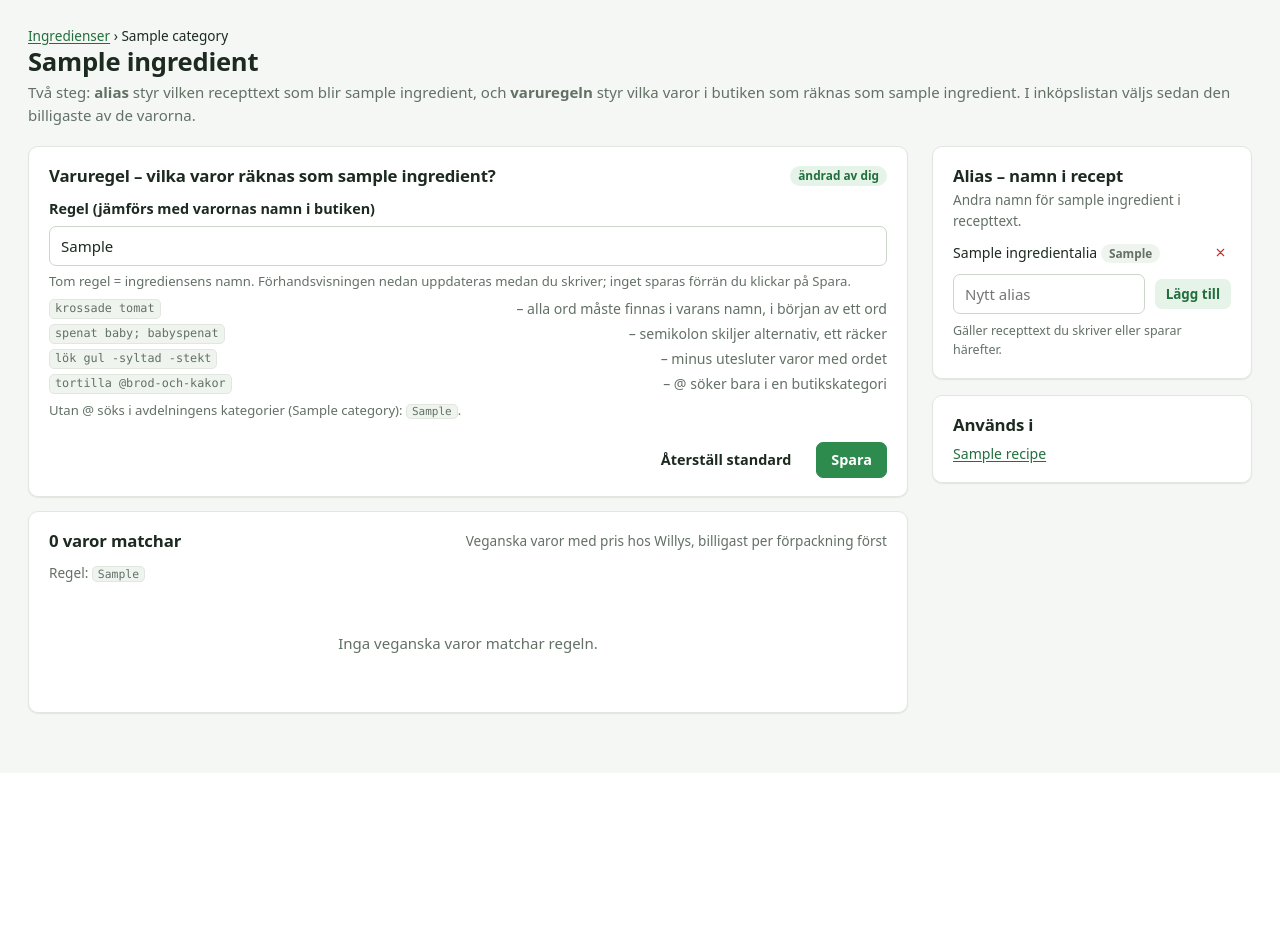
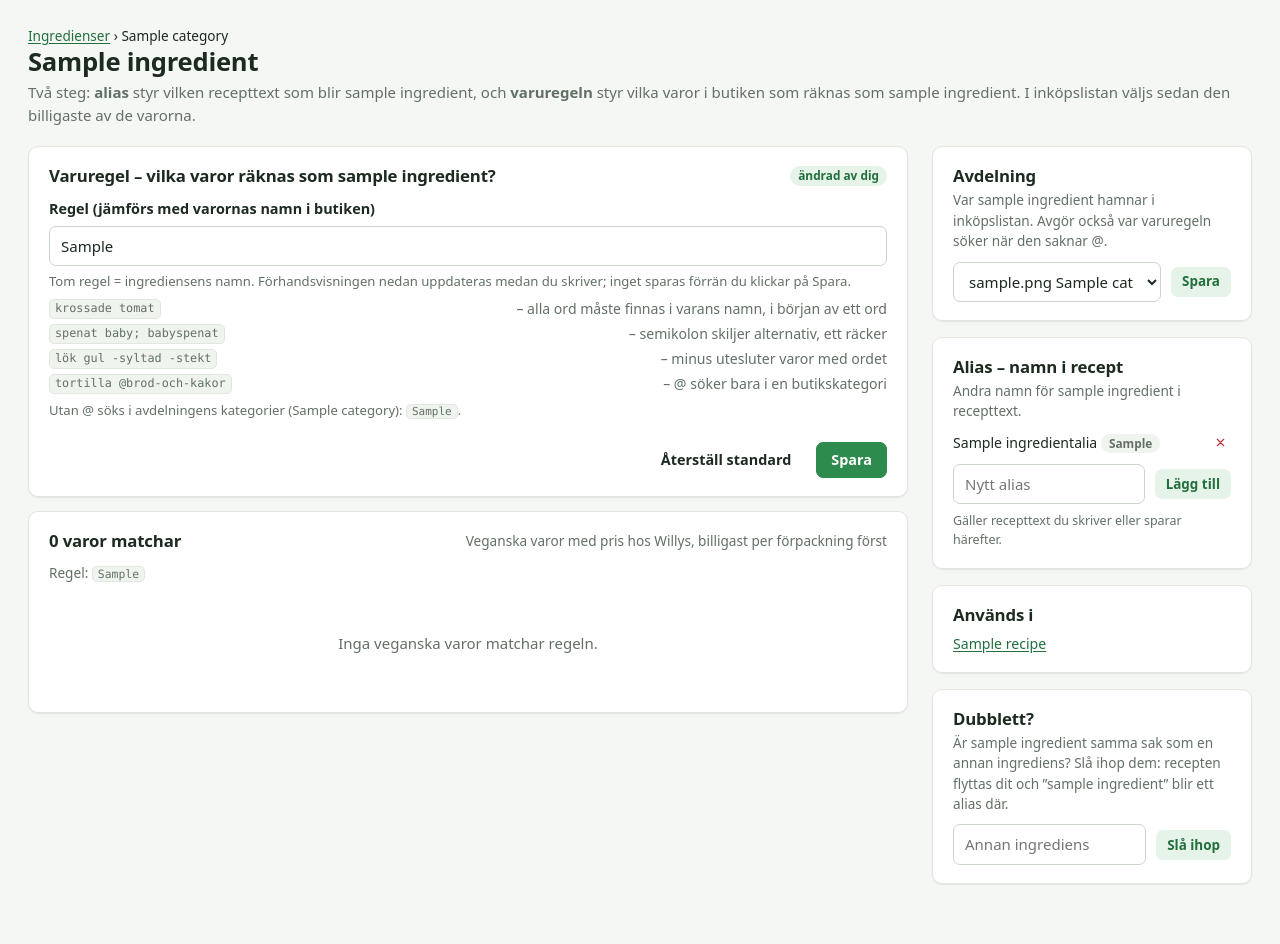
Before and after one commit to fsson/veggohandla, a Django app: page /ingredienser/1/ in a window 1280 px wide. Shown: the part 61-1005 px from the top of the page. Before the commit the page ends 776 px from the top, so only its background shows below. Run offline with Django 5.2, Linux system fonts and the light colour scheme; tables that the repository leaves empty hold one stand-in row (values such as "Sample post").

Commit message:
Let ingredients be merged, deleted and moved to another section

```diff
--- a/core/services/ingredients.py
+++ b/core/services/ingredients.py
@@ -1,4 +1,5 @@
-"""The ingredient page: see and change which products an ingredient matches, and its aliases.
+"""The ingredient page: see and change which products an ingredient matches, its aliases,
+and merge duplicates ("gulcurry" created from a recipe when "Curry" already existed).
 
 A match rule is previewed before it is saved, so the effect of every word is visible:
 which vegan products it picks up, and which ones a `-word` keeps out.
@@ -9,8 +10,11 @@ from __future__ import annotations
 import copy
 from dataclasses import dataclass, field
 
+from django.db import transaction
+from django.db.models.functions import Lower
+
 from core import seed_data
-from core.models import Ingredient, IngredientAlias, Product
+from core.models import Category, Ingredient, IngredientAlias, Product, RecipeIngredient, ShoppingItemState
 from core.services import catalog
 from core.services.recipes import resolve
 
@@ -82,3 +86,41 @@ def add_alias(ingredient: Ingredient, name: str) -> str:
         return f"”{name}” används redan av {taken.name}." if taken != ingredient else f"”{name}” finns redan."
     IngredientAlias.objects.create(ingredient=ingredient, name=name[:80])
     return ""
+
+
+def set_section(ingredient: Ingredient, category: Category) -> None:
+    """Set the shopping-list section. It also decides where a rule without @ looks for products."""
+    ingredient.category = category
+    ingredient.save(update_fields=["category"])
+
+
+def named(name: str) -> Ingredient | None:
+    """The ingredient whose own name (not an alias) is `name`."""
+    key = " ".join((name or "").split()).lower()
+    return Ingredient.objects.annotate(lname=Lower("name")).filter(lname=key).first()
+
+
+@transaction.atomic
+def merge(source: Ingredient, target: Ingredient) -> None:
+    """Make `source` part of `target`: recipes use `target`, and the name becomes an alias.
+
+    Recipe lines keep their amounts and notes. `target` keeps its rule and chosen product.
+    """
+    if source.pk == target.pk:
+        raise ValueError("cannot merge an ingredient into itself")
+    RecipeIngredient.objects.filter(ingredient=source).update(ingredient=target)
+    # Shopping list changes ("already at home") follow, unless the week already has one for target.
+    taken = ShoppingItemState.objects.filter(ingredient=target).values("week")
+    ShoppingItemState.objects.filter(ingredient=source).exclude(week__in=taken).update(ingredient=target)
+    source.aliases.update(ingredient=target)
+    name = source.name.lower()
+    source.delete()  # cascades the shopping states left behind
+    IngredientAlias.objects.create(ingredient=target, name=name)
+
+
+def delete(ingredient: Ingredient) -> str:
+    """Delete an ingredient no recipe uses. Returns an error message, or "" when deleted."""
+    if ingredient.uses.exists():
+        return f"{ingredient.name} används i recept – slå ihop den med en annan ingrediens i stället."
+    ingredient.delete()
+    return ""
--- a/core/templates/core/ingredient_detail.html
+++ b/core/templates/core/ingredient_detail.html
@@ -45,6 +45,16 @@
   </div>
 
   <aside class="aside">
+    <div class="card">
+      <h2 style="margin-bottom:4px">Avdelning</h2>
+      <p class="small muted" style="margin-bottom:10px">Var {{ ingredient.name|lower }} hamnar i inköpslistan. Avgör också var varuregeln söker när den saknar @.</p>
+      <form method="post" action="{% url 'ingredient_section' ingredient.pk %}" class="row">{% csrf_token %}
+        <select name="category" aria-label="Avdelning" class="grow">
+          {% for c in categories %}<option value="{{ c.pk }}"{% if c.pk == ingredient.category_id %} selected{% endif %}>{{ c.icon }} {{ c.name }}</option>{% endfor %}
+        </select>
+        <button class="btn sm soft">Spara</button>
+      </form>
+    </div>
     <div class="card" id="alias-list">{% include "core/partials/alias_list.html" %}</div>
     <div class="card">
       <h2 style="margin-bottom:8px">Används i</h2>
@@ -52,6 +62,24 @@
       <ul class="plain-list">{% for r in recipes %}<li><a class="link" href="{% url 'recipe_detail' r.pk %}">{{ r.name }}</a></li>{% endfor %}</ul>
       {% else %}<p class="small muted">Inga recept.</p>{% endif %}
     </div>
+    <div class="card">
+      <h2 style="margin-bottom:4px">Dubblett?</h2>
+      <p class="small muted" style="margin-bottom:10px">Är {{ ingredient.name|lower }} samma sak som en annan ingrediens?
+        Slå ihop dem: recepten flyttas dit och ”{{ ingredient.name|lower }}” blir ett alias där.</p>
+      <form method="post" action="{% url 'ingredient_merge' ingredient.pk %}" class="row"
+        data-confirm="Slå ihop {{ ingredient.name|lower }} med den valda ingrediensen? {{ ingredient.name }} försvinner som egen ingrediens.">{% csrf_token %}
+        <input type="text" name="into" list="other-ingredients" placeholder="Annan ingrediens" aria-label="Slå ihop med" class="grow" required autocomplete="off">
+        <datalist id="other-ingredients">{% for n in others %}<option value="{{ n }}">{% endfor %}</datalist>
+        <button class="btn sm soft">Slå ihop</button>
+      </form>
+      {% if not recipes %}
+      <form method="post" action="{% url 'ingredient_delete' ingredient.pk %}" style="margin-top:12px"
+        data-confirm="Ta bort {{ ingredient.name|lower }}?">{% csrf_token %}
+        <button class="btn sm ghost danger">Ta bort {{ ingredient.name|lower }}</button>
+      </form>
+      {% if seed_rule is not None %}<p class="tiny muted" style="margin-top:6px">En standardingrediens kommer tillbaka nästa gång standarddata läses in.</p>{% endif %}
+      {% endif %}
+    </div>
   </aside>
 </div>
 {% endblock %}
--- a/core/templates/core/partials/alias_list.html
+++ b/core/templates/core/partials/alias_list.html
@@ -16,5 +16,15 @@
   <input type="text" name="name" placeholder="Nytt alias" aria-label="Nytt alias" class="grow">
   <button class="btn sm soft">Lägg till</button>
 </form>
-{% if alias_error %}<p class="error small" style="margin-top:6px">{{ alias_error }}</p>{% endif %}
+{% if merge_from %}
+<div class="msg" style="margin-top:8px">
+  <p class="small">”{{ merge_from.name|lower }}” är en egen ingrediens{% if merge_from.uses.exists %} som används i recept{% endif %}.
+    Slå ihop den med {{ ingredient.name|lower }}? Recepten flyttas hit och ”{{ merge_from.name|lower }}” blir ett alias.</p>
+  <form method="post" action="{% url 'ingredient_merge' merge_from.pk %}" class="row" style="margin-top:6px">{% csrf_token %}
+    <input type="hidden" name="into" value="{{ ingredient.name }}">
+    <button class="btn sm primary">Slå ihop</button>
+    <a class="link small" href="{% url 'ingredient_detail' merge_from.pk %}">Visa {{ merge_from.name|lower }}</a>
+  </form>
+</div>
+{% elif alias_error %}<p class="error small" style="margin-top:6px">{{ alias_error }}</p>{% endif %}
 <p class="tiny muted" style="margin-top:8px">Gäller recepttext du skriver eller sparar härefter.</p>
--- a/core/urls.py
+++ b/core/urls.py
@@ -40,6 +40,9 @@ urlpatterns = [
     path("ingredienser/<int:pk>/forhandsvisning/", v.match_preview, name="match_preview"),
     path("ingredienser/<int:pk>/aterstall/", v.ingredient_reset, name="ingredient_reset"),
     path("ingredienser/<int:pk>/alias/", v.alias_add, name="alias_add"),
+    path("ingredienser/<int:pk>/avdelning/", v.ingredient_section, name="ingredient_section"),
+    path("ingredienser/<int:pk>/sla-ihop/", v.ingredient_merge, name="ingredient_merge"),
+    path("ingredienser/<int:pk>/ta-bort/", v.ingredient_delete, name="ingredient_delete"),
     path("ingredienser/alias/<int:pk>/ta-bort/", v.alias_delete, name="alias_delete"),
     # Range (sortiment)
     path("sortiment/", v.products_view, name="products"),
--- a/core/views.py
+++ b/core/views.py
@@ -21,6 +21,7 @@ from core.domain.parse import parse_line
 from core.forms import RecipeForm
 from core.models import (
     AppSettings,
+    Category,
     ExtraItem,
     Ingredient,
     IngredientAlias,
@@ -622,8 +623,8 @@ def _ingredient(pk: int) -> Ingredient:
     return get_object_or_404(Ingredient.objects.select_related("category"), pk=pk)
 
 
-def _alias_ctx(ing: Ingredient, error: str = "") -> dict:
-    return {"ingredient": ing, "aliases": ing.aliases.order_by("name"), "alias_error": error}
+def _alias_ctx(ing: Ingredient, error: str = "", merge_from: Ingredient | None = None) -> dict:
+    return {"ingredient": ing, "aliases": ing.aliases.order_by("name"), "alias_error": error, "merge_from": merge_from}
 
 
 def ingredient_detail(request: HttpRequest, pk: int) -> HttpResponse:
@@ -640,6 +641,8 @@ def ingredient_detail(request: HttpRequest, pk: int) -> HttpResponse:
         "store_categories": (ing.category.store_categories or "").split(),
         "recipes": Recipe.objects.filter(ingredients__ingredient=ing).distinct().order_by("name"),
         "retailer_label": Retailer(retailer).label,
+        "others": Ingredient.objects.exclude(pk=ing.pk).order_by("name").values_list("name", flat=True),
+        "categories": Category.objects.all(),
     }
     return render(request, "core/ingredient_detail.html", ctx)
 
@@ -666,9 +669,13 @@ def ingredient_reset(request: HttpRequest, pk: int) -> HttpResponse:
 @require_POST
 def alias_add(request: HttpRequest, pk: int) -> HttpResponse:
     ing = _ingredient(pk)
-    error = ingredients.add_alias(ing, request.POST.get("name", ""))
+    name = request.POST.get("name", "")
+    error = ingredients.add_alias(ing, name)
     if _is_htmx(request):
-        return render(request, "core/partials/alias_list.html", _alias_ctx(ing, error))
+        # The name is another ingredient of its own (e.g. created from a recipe): offer to merge it.
+        other = ingredients.named(name) if error else None
+        merge_from = other if other and other != ing else None
+        return render(request, "core/partials/alias_list.html", _alias_ctx(ing, error, merge_from))
     if error:
         messages.error(request, error)
     return redirect("ingredient_detail", pk=ing.pk)
@@ -682,3 +689,40 @@ def alias_delete(request: HttpRequest, pk: int) -> HttpResponse:
     if _is_htmx(request):
         return render(request, "core/partials/alias_list.html", _alias_ctx(ing))
     return redirect("ingredient_detail", pk=ing.pk)
+
+
+@require_POST
+def ingredient_section(request: HttpRequest, pk: int) -> HttpResponse:
+    """Move the ingredient to another shopping-list section (when the automatic guess was wrong)."""
+    ing = _ingredient(pk)
+    category = get_object_or_404(Category, pk=request.POST.get("category") or 0)
+    ingredients.set_section(ing, category)
+    messages.success(request, f"{ing.name} ligger nu under {category.name}.")
+    return redirect("ingredient_detail", pk=ing.pk)
+
+
+@require_POST
+def ingredient_merge(request: HttpRequest, pk: int) -> HttpResponse:
+    """Merge this ingredient into the one named in `into`; its name becomes an alias there."""
+    ing = _ingredient(pk)
+    into = request.POST.get("into", "")
+    target = ingredients.named(into)
+    if not target or target == ing:
+        messages.error(request, f"Hittade ingen annan ingrediens som heter ”{into.strip()}”.")
+        return redirect("ingredient_detail", pk=ing.pk)
+    name = ing.name
+    ingredients.merge(ing, target)
+    messages.success(request, f"{name} slogs ihop med {target.name} och är nu ett alias.")
+    return redirect("ingredient_detail", pk=target.pk)
+
+
+@require_POST
+def ingredient_delete(request: HttpRequest, pk: int) -> HttpResponse:
+    ing = _ingredient(pk)
+    name = ing.name
+    error = ingredients.delete(ing)
+    if error:
+        messages.error(request, error)
+        return redirect("ingredient_detail", pk=pk)
+    messages.success(request, f"{name} togs bort.")
+    return redirect("ingredient_list")
```
Also changed, not shown: core/tests/test_app.py (+70 -0 lines), docs/ARCHITECTURE.md (+9 -4 lines), README.md.
